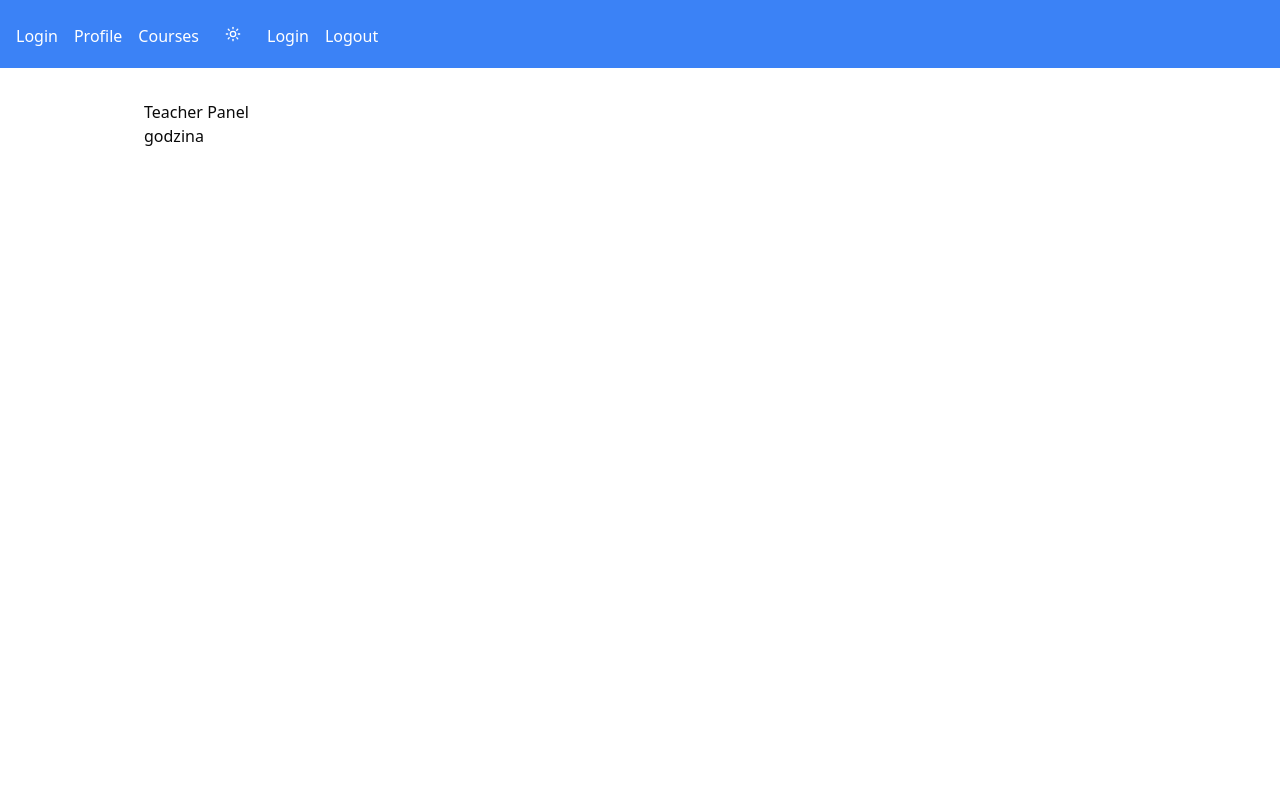
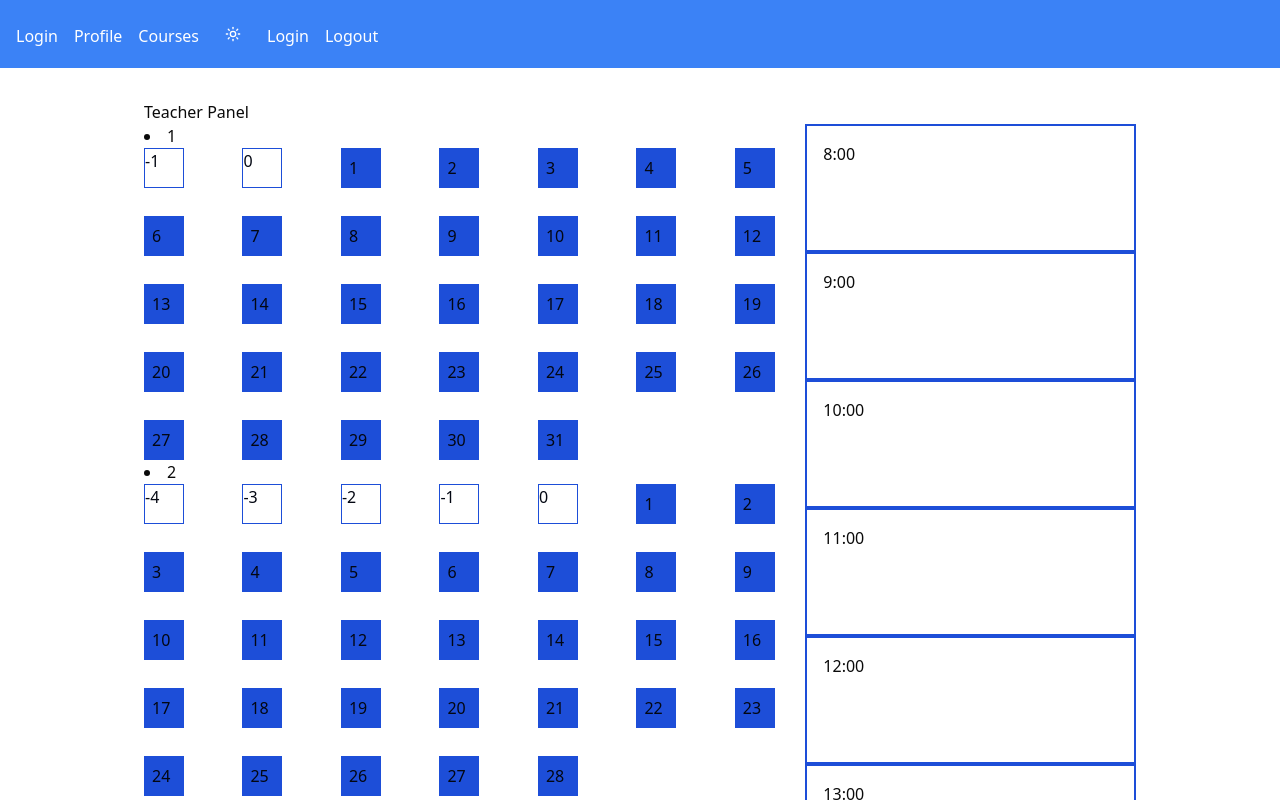
Before and after one commit to zwirunio/frontend-next, a Next.js app: page /panel in a window 1280 px wide. Shown: the top 800 px of the page. Built offline with nearby package versions, Linux system fonts and the light colour scheme.

Commit message:
Dodanie DailyPlanner

```diff
--- a/app/(teacher)/panel/page.tsx
+++ b/app/(teacher)/panel/page.tsx
@@ -4,7 +4,7 @@ import {useContext} from "react";
 import {AuthContext} from "@/contexts/auth-context-provider";
 
 function CalendarDay({day}) {
-  if ( day > 0 ) {
+  if (day > 0) {
     return (
       <li className={"p-2 max-w-10 h-10 bg-blue-700 text-gray-950"}>
         <span>{day}</span>
@@ -18,7 +18,7 @@ function CalendarDay({day}) {
 }
 
 function CalendarMonth({month, year}) {
-  const isLeapYear = (year) => (year % 4 === 0 && year % 100 !== 0) || year % 400===0;
+  const isLeapYear = (year) => (year % 4 === 0 && year % 100 !== 0) || year % 400 === 0;
 
 
   let numbersOfDaysInMonth = [
@@ -42,13 +42,12 @@ function CalendarMonth({month, year}) {
     return date.getDay();
   }
 
-  let firstDayOfMonthWeekday = getWeekday(year+"-"+month+"-01");
+  let firstDayOfMonthWeekday = getWeekday(year + "-" + month + "-01");
 
   const numberOfDaysInMonth = numbersOfDaysInMonth[month - 1];
 
 
-  for(let day = 2 - firstDayOfMonthWeekday; day <= numberOfDaysInMonth;day++)
-  {
+  for (let day = 2 - firstDayOfMonthWeekday; day <= numberOfDaysInMonth; day++) {
     daysArray.push(<CalendarDay key={day} day={day}/>);
   }
 
@@ -81,16 +80,16 @@ function CalendarYear() {
   )
 }
 
-function DailyPlannerHour({hour}){
-  return <li>godzina</li>
+function DailyPlannerHour({hour}) {
+  return <li className={"border-2 border-blue-700 w-full h-32 p-4 "}>{hour}</li>
 }
 
 function DailyPlanner() {
 
   let dailyPlannerHours = [];
 
-  for(let i=1;i<2;i++){
-    dailyPlannerHours.push(<DailyPlannerHour hour={1} />);
+  for (let i = 8; i < 22; i++) {
+    dailyPlannerHours.push(<DailyPlannerHour key={"dpd"+i} hour={i + ":00"}/>);
   }
 
   return (<>
@@ -108,11 +107,11 @@ function TeacherPage() {
     <>
       <h1>Teacher Panel</h1>
       <div className={"flex"}>
-      {/*<div className={"w-2/3"}>*/}
-      {/*  /!*<CalendarYear />*!/*/}
-      {/*</div>*/}
-        <div className={"w-3/3"}>
-          <ul className={"flex flex-col"}>
+        <div className={"w-2/3"}>
+          <CalendarYear/>
+        </div>
+        <div className={"w-1/3"}>
+          <ul className={"flex flex-col w-full space-y-2"}>
             <DailyPlanner/>
           </ul>
 
```
Lines whose indentation alone changed are shown as unchanged.
